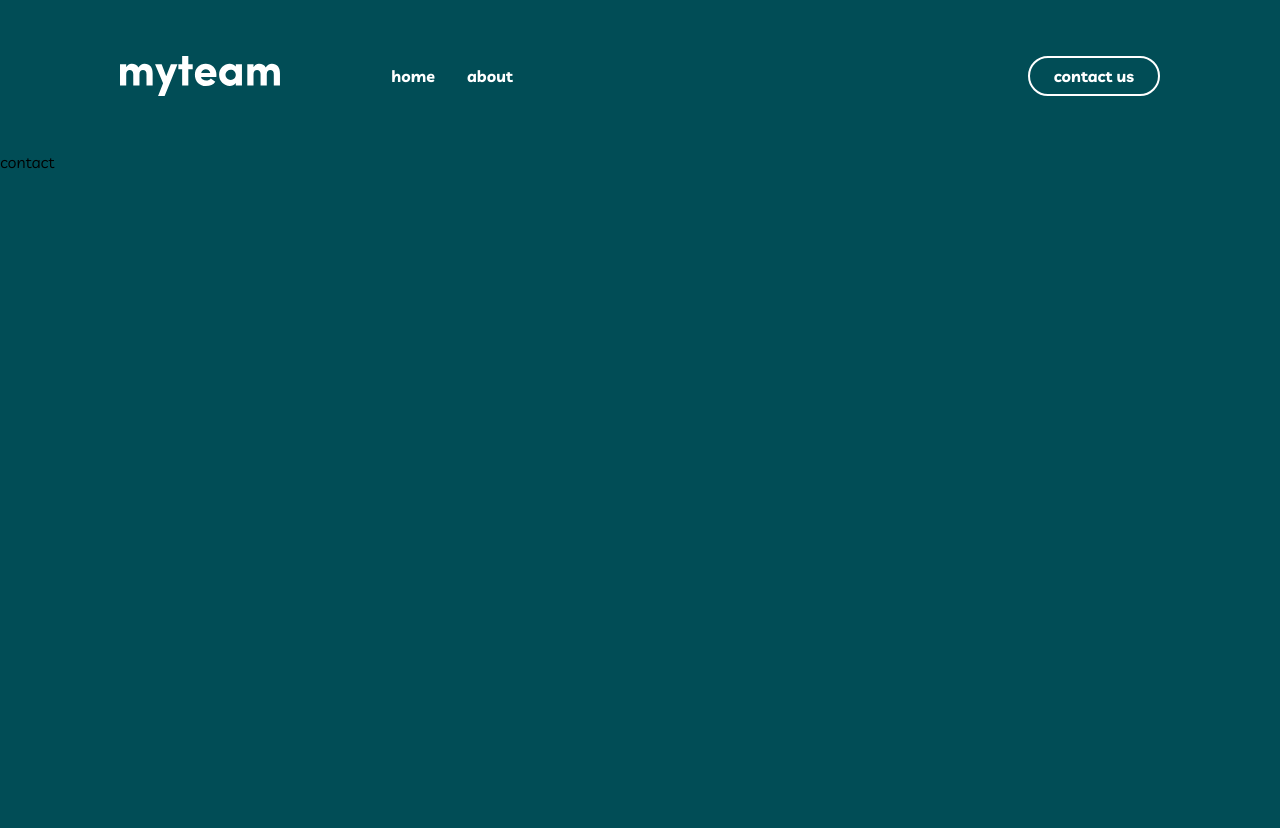
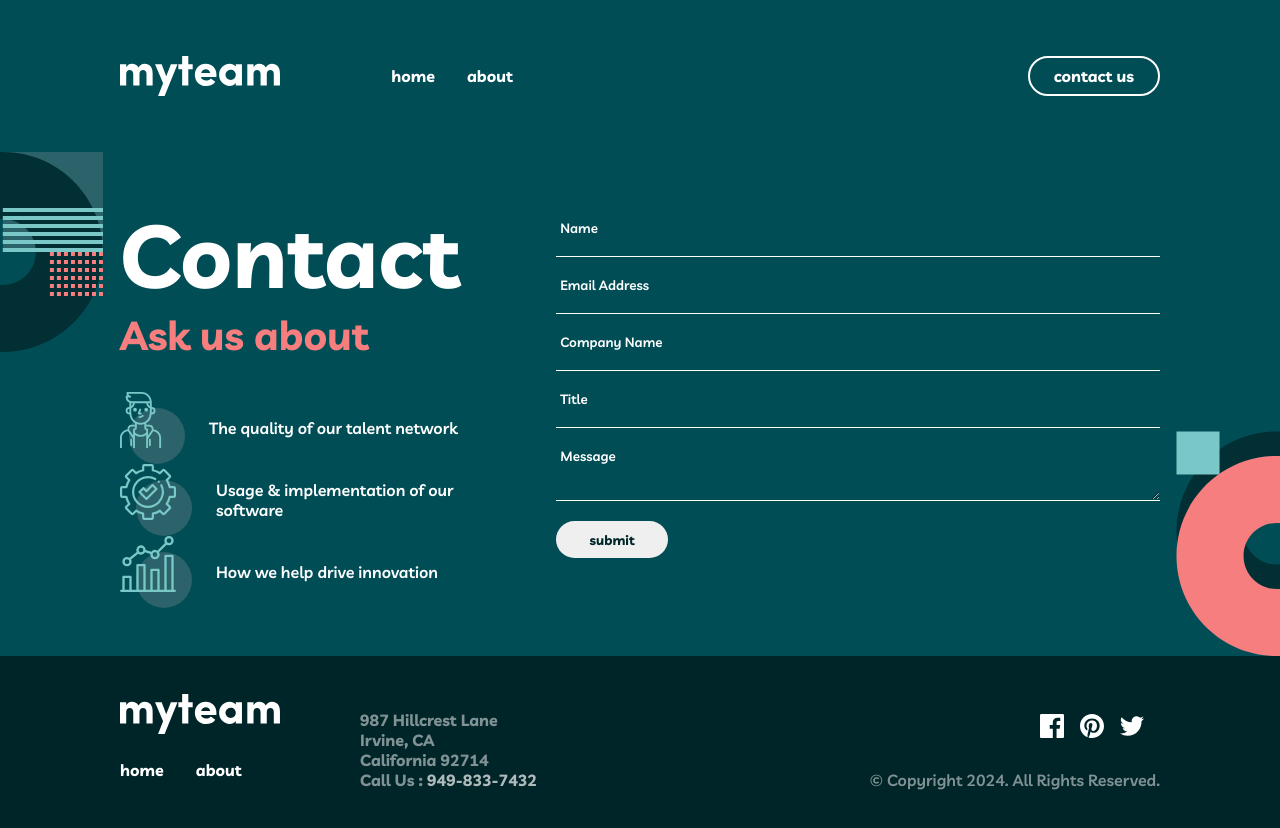
Before and after one commit to DevHeris/My-team-website, a React (Vite) app: page /contact in a window 1280 px wide. Before the commit the page ends 800 px from the top, so only its background shows below. Built offline with nearby package versions, Linux system fonts and the light colour scheme.

Commit message:
All Done with the pages. Now left with responsiveness and animations. I'll be trying out framer motion for the first time. It was recomended by JNSDev

```diff
--- /dev/null
+++ b/src/components/Contact/Content.jsx
@@ -0,0 +1,33 @@
+import Form from "./Form";
+import styles from "./Content.module.css";
+import Question from "./Question";
+function Content() {
+  return (
+    <>
+      <section className={styles.content}>
+        <div className="container">
+          <section>
+            <h2>Contact</h2>
+            <h5>Ask us about</h5>
+            <Question
+              imgSrc="/images/icon-person.svg"
+              question="The quality of our talent network
+"
+            />
+            <Question
+              imgSrc="/images/icon-cog.svg"
+              question="Usage & implementation of our software "
+            />
+            <Question
+              imgSrc="/images/icon-chart.svg"
+              question="How we help drive innovation "
+            />
+          </section>
+          <Form />
+        </div>
+      </section>
+    </>
+  );
+}
+
+export default Content;
--- /dev/null
+++ b/src/components/Contact/Content.module.css
@@ -0,0 +1,25 @@
+.content {
+  padding: 3em;
+  background-image: url(/images/bg-pattern-about-2-contact-1.svg),
+    url(/images/bg-pattern-contact-2.svg);
+  background-position: top 0 left -9%, bottom 0 right -9%;
+  background-repeat: no-repeat;
+}
+
+.content div {
+  display: flex;
+  gap: 6em;
+  justify-content: space-between;
+  align-items: flex-start;
+}
+
+.content h2 {
+  font-size: var(--fs-h1-100);
+  color: var(--white);
+}
+
+.content h5 {
+  font-size: 2.5em;
+  color: var(--light-coral);
+  margin-bottom: 0.8em;
+}
--- /dev/null
+++ b/src/components/Contact/Form.jsx
@@ -0,0 +1,21 @@
+import styles from "./Form.module.css";
+function Form() {
+  return (
+    <form className={styles.form}>
+      <input type="text" placeholder="Name" />
+      <input type="text" placeholder="Email Address" />
+      <input type="text" placeholder="Company Name" />
+      <input
+        type="text"
+        placeholder="Title"
+        required="This field is required"
+      />
+      <textarea placeholder="Message"></textarea>
+      <div>
+        <button>submit</button>
+      </div>
+    </form>
+  );
+}
+
+export default Form;
--- /dev/null
+++ b/src/components/Contact/Form.module.css
@@ -0,0 +1,42 @@
+.form {
+  display: flex;
+  flex-direction: column;
+  width: 100%;
+}
+
+.form input,
+.form textarea {
+  max-width: 100%;
+  background-color: transparent;
+  border: none;
+  color: var(--light-coral);
+  font-weight: 600;
+  padding: 1.5em 0.3em;
+  border-bottom: 1px solid var(--white);
+}
+
+.form input:focus,
+.form textarea:focus {
+  outline: 0;
+}
+
+.form input::placeholder,
+.form textarea::placeholder {
+  color: var(--white);
+}
+
+.form button {
+  padding: 0.8em 2.5em;
+  margin-top: 1.5em;
+  color: var(--green-dark);
+  font-weight: 700;
+  border: none;
+  border-radius: 2em;
+  cursor: pointer;
+  transition: all 0.3s ease-in-out;
+}
+
+.form button:hover {
+  color: var(--white);
+  background-color: var(--blue-rapture);
+}
--- /dev/null
+++ b/src/components/Contact/Question.jsx
@@ -0,0 +1,11 @@
+import styles from "./Question.module.css";
+function Question({ imgSrc, question }) {
+  return (
+    <li className={styles.question}>
+      <img src={imgSrc} alt="icons" />
+      <p>{question}</p>
+    </li>
+  );
+}
+
+export default Question;
--- /dev/null
+++ b/src/components/Contact/Question.module.css
@@ -0,0 +1,10 @@
+.question {
+  display: flex;
+  gap: 1.5em;
+  align-items: center;
+}
+
+.question p {
+  color: var(--white);
+  font-weight: 600;
+}
--- a/src/components/Home/ContactBtn.jsx
+++ b/src/components/ContactBtn.jsx
@@ -5,7 +5,7 @@ function ContactBtn({ color }) {
   return (
     <NavLink
       className={styles.btn}
-      to="contact"
+      to="/contact"
       style={{ color, border: `2px solid ${color}` }}
     >
       contact us
--- a/src/components/Home/ContactBtn.module.css
+++ b/src/components/ContactBtn.module.css
@@ -4,4 +4,5 @@
   border: 2px solid var(--white);
   border-radius: 1.4em;
   grid-column: 6/7;
+  transition: all 0.3s ease-in-out;
 }
--- a/src/components/GetStarted.jsx
+++ b/src/components/GetStarted.jsx
@@ -1,5 +1,5 @@
 import styles from "./GetStarted.module.css";
-import ContactBtn from "./Home/ContactBtn";
+import ContactBtn from "./ContactBtn";
 function GetStarted() {
   return (
     <section className={styles.getStarted}>
--- a/src/components/PageNav.jsx
+++ b/src/components/PageNav.jsx
@@ -1,7 +1,7 @@
 import styles from "./PageNav.module.css";
 import Logo from "./Logo";
 import { NavLink } from "react-router-dom";
-import ContactBtn from "./Home/ContactBtn";
+import ContactBtn from "./ContactBtn";
 
 function PageNav() {
   return (
--- a/src/routes/About.jsx
+++ b/src/routes/About.jsx
@@ -6,7 +6,7 @@ import Footer from "../components/Footer";
 import { useEffect } from "react";
 function About() {
   useEffect(() => {
-    document.title = "About || My Team";
+    document.title = "About | My Team";
 
     return () => {
       document.title = "My Team";
--- a/src/routes/Contact.jsx
+++ b/src/routes/Contact.jsx
@@ -1,5 +1,21 @@
+import { useEffect } from "react";
+import Content from "../components/Contact/Content";
+import Footer from "../components/Footer";
+
 function Contact() {
-  return <div>contact</div>;
+  useEffect(() => {
+    document.title = "Contact | My Team";
+
+    return () => {
+      document.title = "My Team";
+    };
+  }, []);
+  return (
+    <>
+      <Content />
+      <Footer />
+    </>
+  );
 }
 
 export default Contact;
```
